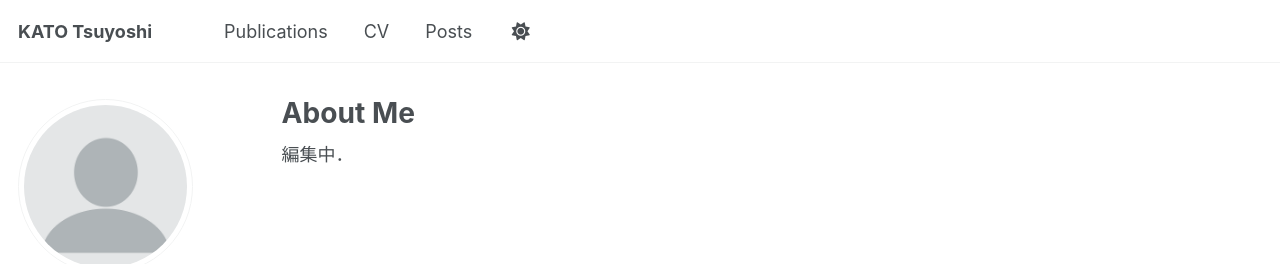
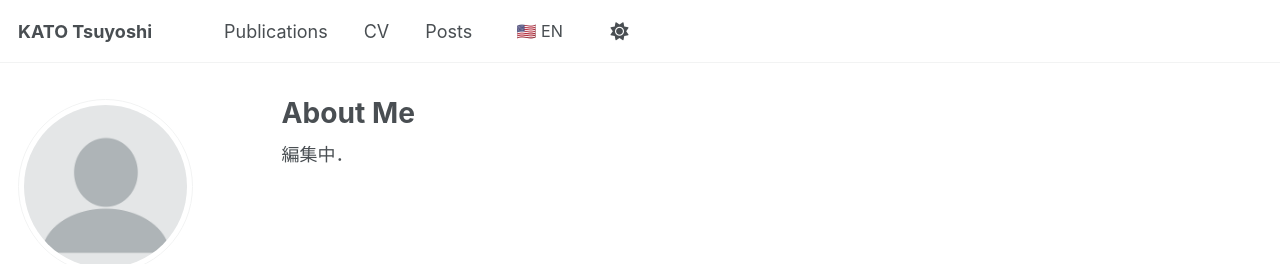
Before and after one commit to coch24/coch24.github.io, a Jekyll site: the page built from _pages/about.md, in a window 1280 px wide. Shown: the top 264 px of the page. Built offline with Jekyll 4.4.1, drawn with Linux system fonts in a browser that asks for light colours; some web fonts are replaced.

Commit message:
masthead-en

```diff
--- a/_includes/masthead.html
+++ b/_includes/masthead.html
@@ -1,4 +1,4 @@
-{% include base_path %}
+<!-- {% include base_path %}
 
 <div class="masthead">
   <div class="masthead__inner-wrap">
@@ -23,4 +23,43 @@
       </nav>
     </div>
   </div>
+</div> -->
+{% include base_path %}
+
+<div class="masthead">
+  <div class="masthead__inner-wrap">
+    <div class="masthead__menu">
+      <nav id="site-nav" class="greedy-nav">
+        <button><div class="navicon"></div></button>
+        <ul class="visible-links">
+          <li class="masthead__menu-item masthead__menu-item--lg persist"><a href="{{ base_path }}/">{{ site.title }}</a></li>
+          {% for link in site.data.navigation.main %}
+            {% if link.url contains 'http' %}
+              {% assign domain = '' %}
+            {% else %}
+              {% assign domain = base_path %}
+            {% endif %}
+            <li class="masthead__menu-item"><a href="{{ domain }}{{ link.url }}">{{ link.title }}</a></li>
+          {% endfor %}
+
+          <!-- 言語切り替えボタン（シンプル版） -->
+          <li class="masthead__menu-item">
+            {% assign current_path = page.url | remove: '/index.html' %}
+            {% if page.lang == 'en' or page.url contains '/en/' %}
+              {% assign ja_url = current_path | remove: '/en' %}
+              {% if ja_url == '' %}{% assign ja_url = '/' %}{% endif %}
+              <a href="{{ base_path }}{{ ja_url }}" style="padding: 0.5em; font-size: 0.9em;">🇯🇵 JP</a>
+            {% else %}
+              <a href="{{ base_path }}/en{{ current_path }}" style="padding: 0.5em; font-size: 0.9em;">🇺🇸 EN</a>
+            {% endif %}
+          </li>
+
+          <li id="theme-toggle" class="masthead__menu-item persist tail">
+            <a><i id="theme-icon" class="fa-solid fa-sun" aria-hidden="true" title="toggle theme"></i></a>
+          </li>
+        </ul>
+        <ul class="hidden-links hidden"></ul>
+      </nav>
+    </div>
+  </div>
 </div>
```
